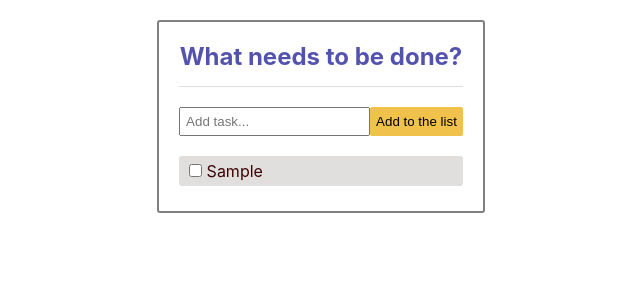
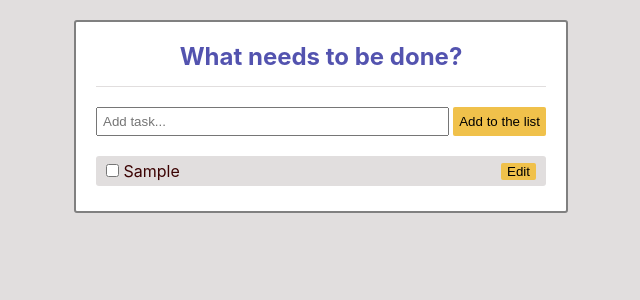
Before and after one commit to Deepak-032/React-To-Do-list, a React (Create React App) app: page / in a window 1280 px wide. Both pictures are taken after typing "Sample" into the empty fields and a click on the button "Add to the list". Shown: the top 300 px of the page, without its empty margins (319-959 px from the left). Built offline with nearby package versions, Linux system fonts and the light colour scheme.

Commit message:
added field to change the task

```diff
--- a/package.json
+++ b/package.json
@@ -6,6 +6,7 @@
     "@testing-library/jest-dom": "^5.11.4",
     "@testing-library/react": "^11.1.0",
     "@testing-library/user-event": "^12.1.10",
+    "jquery": "^3.6.0",
     "react": "^17.0.2",
     "react-dom": "^17.0.2",
     "react-scripts": "4.0.3",
--- a/src/App.js
+++ b/src/App.js
@@ -1,10 +1,12 @@
 import './App.css';
 import ToDoList from './components/ToDoList'
+import Try from './components/Try';
 
 function App() {
   return (
     <div className="App">
       <ToDoList />
+      {/* <Try /> */}
     </div>
   );
 }
--- a/src/components/ToDoList.css
+++ b/src/components/ToDoList.css
@@ -1,7 +1,8 @@
-input{
+.addTaskInput{
     padding: 5px;
+    flex: 1;
 }
-input:focus{
+.addTaskInput:focus{
     outline: none;
     border-color: #f0c14b;
     box-shadow: 0 0 4px 0px #f0cd74;
@@ -14,8 +15,12 @@ button{
     background:#f0c14b;
     border: 0;
     border-radius: 2px;
+    cursor: pointer;
 }
 li{
+    display: flex;
+    justify-content: space-between;
+    align-items: center;
     list-style: none;
     background-color: #e1dede;
     border-radius: 3px;
@@ -33,5 +38,19 @@ h2{
 .container{
     border: 2px solid grey;
     border-radius: 3px;
-    padding: 20px
+    padding: 20px;
+    background-color: #fff;
+    width: 450px;
 }
+.toEditInput{
+    position: absolute;
+}
+.tasks{
+    overflow-wrap: anywhere;
+}
+.toEdit{
+    margin-left: 10px;
+}
+.toEditInput{
+    padding: 4px;
+}
--- a/src/components/ToDoList.js
+++ b/src/components/ToDoList.js
@@ -20,22 +20,64 @@ class ToDoList extends Component {
     addHandler = (e) => {
         e.preventDefault()
         const list = [...this.state.list]
-        list.push(<li key={Math.random()}><input type="checkbox" /> {this.state.toDo}</li>)
+        if (this.state.toDo === '') {
+            return
+        }
+        const toDo = {
+            id: null,
+            value: this.state.toDo,
+            isCompleted: false,
+            edit: false
+        }
+        list.push(toDo)
         this.setState({
             list,
             toDo: ''
         })
     }
 
+    markCompleteHandler(index) {
+        const newToDo = [...this.state.list]
+        newToDo[index].isCompleted = !newToDo[index].isCompleted
+        this.setState(newToDo)
+    }
+
+    editTaskHandler(index) {
+        const newToDo = [...this.state.list]
+        newToDo[index].edit = !newToDo[index].edit
+        this.setState(newToDo)
+    }
+
+    editHandler(index, e) {
+        const newToDo = [...this.state.list]
+        newToDo[index].value = e.target.value
+        this.setState(newToDo)
+    }
+
+
     render() {
         return (
             <div className="container">
                 <h2>What needs to be done?</h2>
                 <form onSubmit={this.addHandler}>
-                    <input value={this.state.toDo} onChange={this.changeHandler} placeholder="Add task..." autoFocus />
+                    <input className="addTaskInput" value={this.state.toDo} onChange={this.changeHandler} placeholder="Add task..." autoFocus />&nbsp;
                     <button type="submit">Add to the list</button>
                 </form><br />
-                <div>{this.state.list}</div>
+                <div>
+                    {this.state.list.map((item, index) => {
+                        item.id = index
+                        return (
+                            <li key={index}>
+                                <div className="tasks" style={{ textDecoration: item.isCompleted ? "Line-through" : "" }}>
+                                    <input type="checkbox" onClick={() => this.markCompleteHandler(index)} />
+                                    &nbsp;<span style={{display: item.edit ? "none" : ""}}>{item.value}</span>
+                                </div>
+                                <button className="toEdit" onClick={() => this.editTaskHandler(index)}>{item.edit ? "Update" : "Edit"}</button>
+                                <input className="toEditInput" value={item.value} onChange={this.editHandler.bind(this, index)} style={{ display: item.edit ? "inline-block" : "none" }} />
+                            </li>
+                        )
+                    })}
+                </div>
             </div>
         )
     }
--- /dev/null
+++ b/src/components/Try.js
@@ -0,0 +1,22 @@
+import React from 'react'
+import $ from 'jquery'
+
+function Try() {
+
+    return (
+        <div>
+            <button className="but">ecfc</button>
+            <button className="but">ecfc</button>
+            <button className="but">ecfc</button>
+            <button className="but">ecfc</button>
+        </div>
+    )
+}
+
+export default Try
+
+$(function () {
+    $('.but').on("click", function () {
+        $(this).addClass('deepak')
+    })
+})
--- a/src/index.css
+++ b/src/index.css
@@ -5,6 +5,7 @@ body {
     sans-serif;
   -webkit-font-smoothing: antialiased;
   -moz-osx-font-smoothing: grayscale;
+  background-color: #e1dede;
 }
 
 code {
```
Also changed, not shown: public/index.html (+0 -9 lines), src/App.css (line endings or trailing spaces), 1 other file (tests, documents, lock files or other folders).
